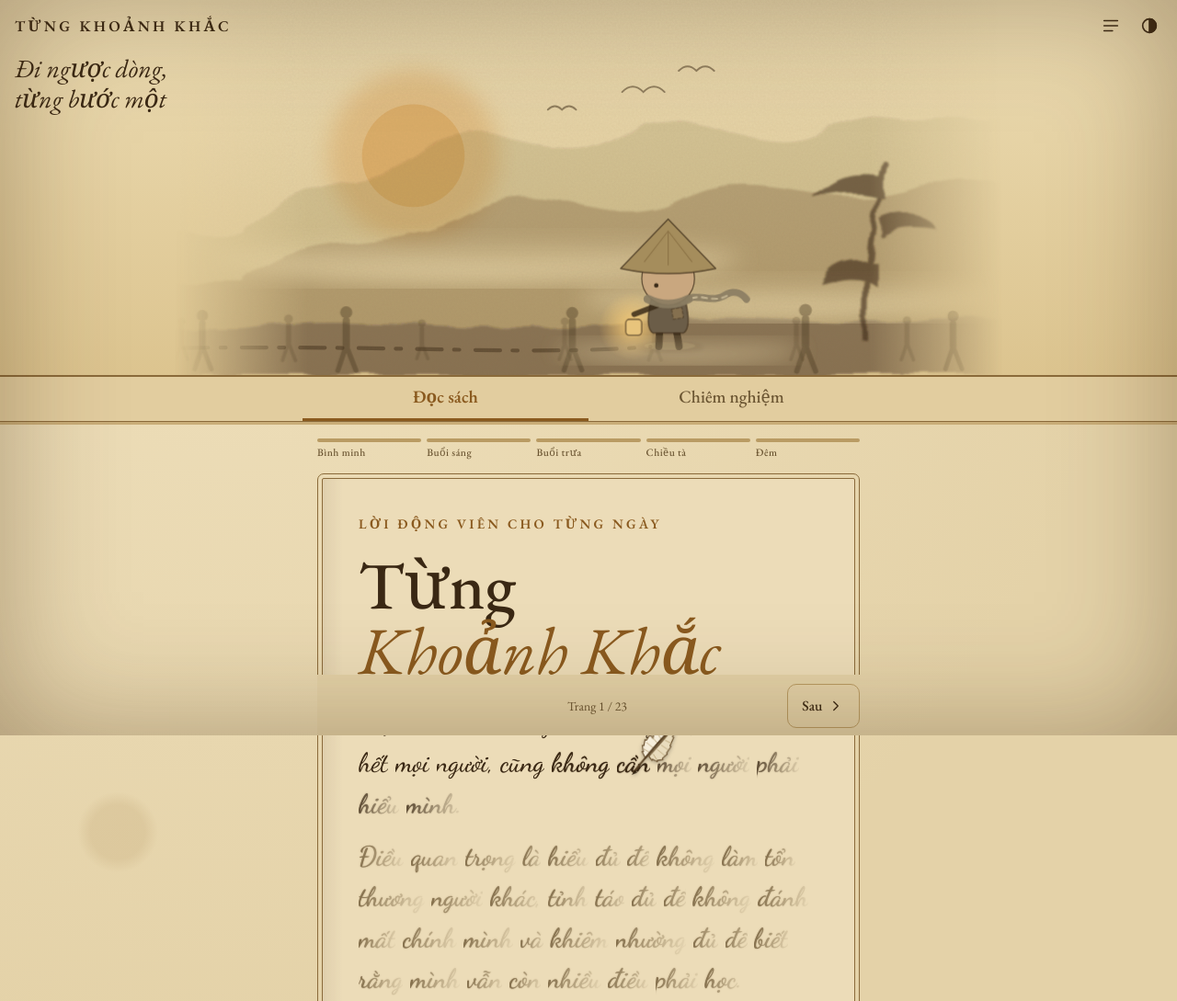
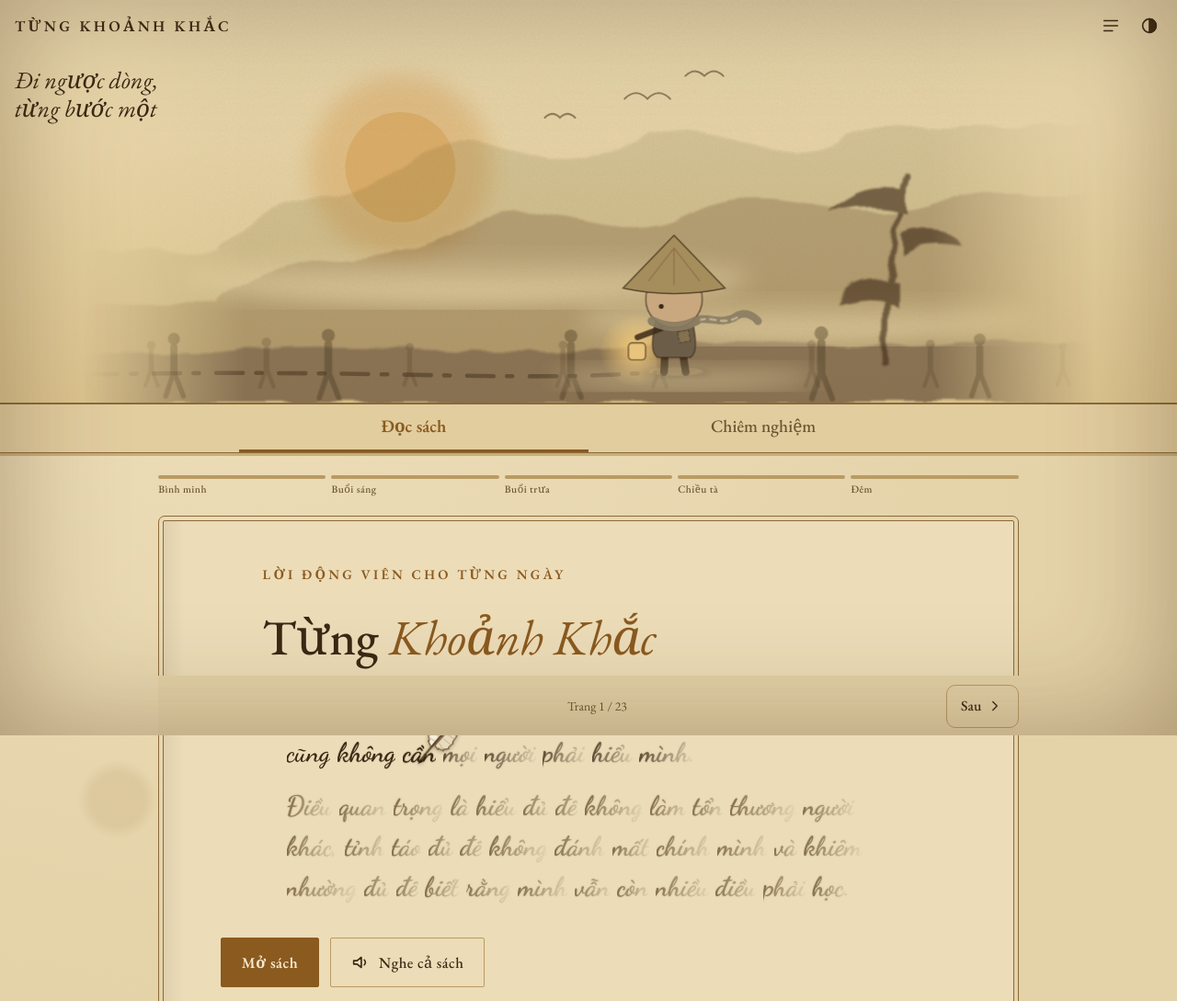
Before and after one commit to nguyendunghcm2703-sudo/nguoidinguocdong, a website: page public/index.html in a window 1280 px wide. Shown: the top 1089 px of the page at 92% size. Drawn offline with nearby package versions, Linux system fonts and the light colour scheme; no server answers.

Commit message:
Add files via upload

```diff
--- a/public/css/style.css
+++ b/public/css/style.css
@@ -519,3 +519,20 @@ html[data-skin="sang"] .seal, html[data-skin="toi"] .seal { display: none; }
 @keyframes cflap { from { transform: rotate(-5deg); } to { transform: rotate(7deg); } }
 
 .nib svg { width: 100%; height: 100%; display: block; }
+
+/* ---------- máy tính: banner đầy đủ hơn, khung đọc rộng hơn ---------- */
+@media (min-width: 1000px) {
+  .hero { height: 440px; }
+  body.reading .hero { height: 300px; }
+  .scene { width: min(100%, 1100px); }
+  .hero-kick { font-size: 1.5rem; max-width: 30%; top: 72px; }
+  .app { max-width: 56rem; }
+  .page { padding: 2.8rem 3.6rem; gap: 1.9rem; }
+  .prose, .refl-body, .origin, .lead { max-width: 41rem; margin-left: auto; margin-right: auto; }
+  .epi { max-width: 38rem; margin-left: auto; margin-right: auto; }
+  .h-story, .kick, .listen { max-width: 41rem; margin-left: auto; margin-right: auto; width: 100%; }
+  :root[data-skin] .prose, :root[data-skin] .refl-body { font-size: 1.3rem; line-height: 1.8; }
+  :root[data-skin] .h-story { font-size: 3.1rem; }
+  .strip { margin: 20px 0; }
+  .mtab { max-width: 22rem; min-height: 52px; font-size: 1.05rem; }
+}
```
